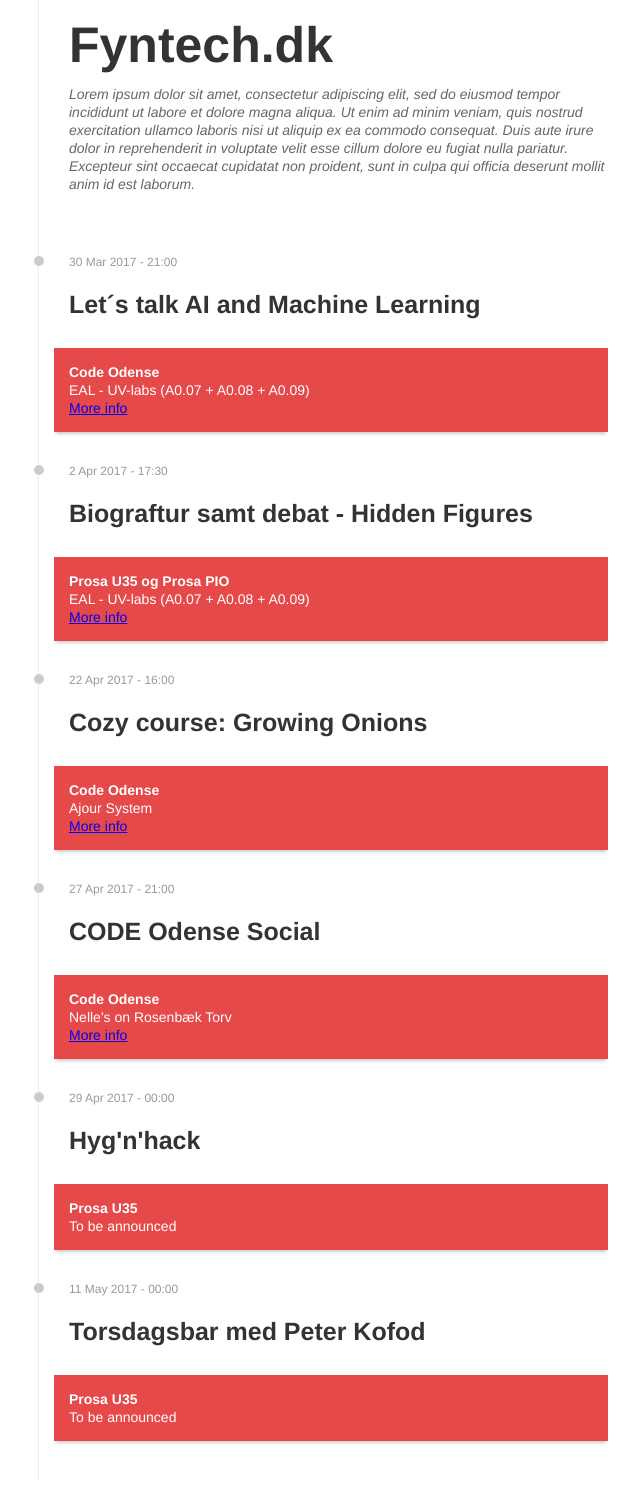
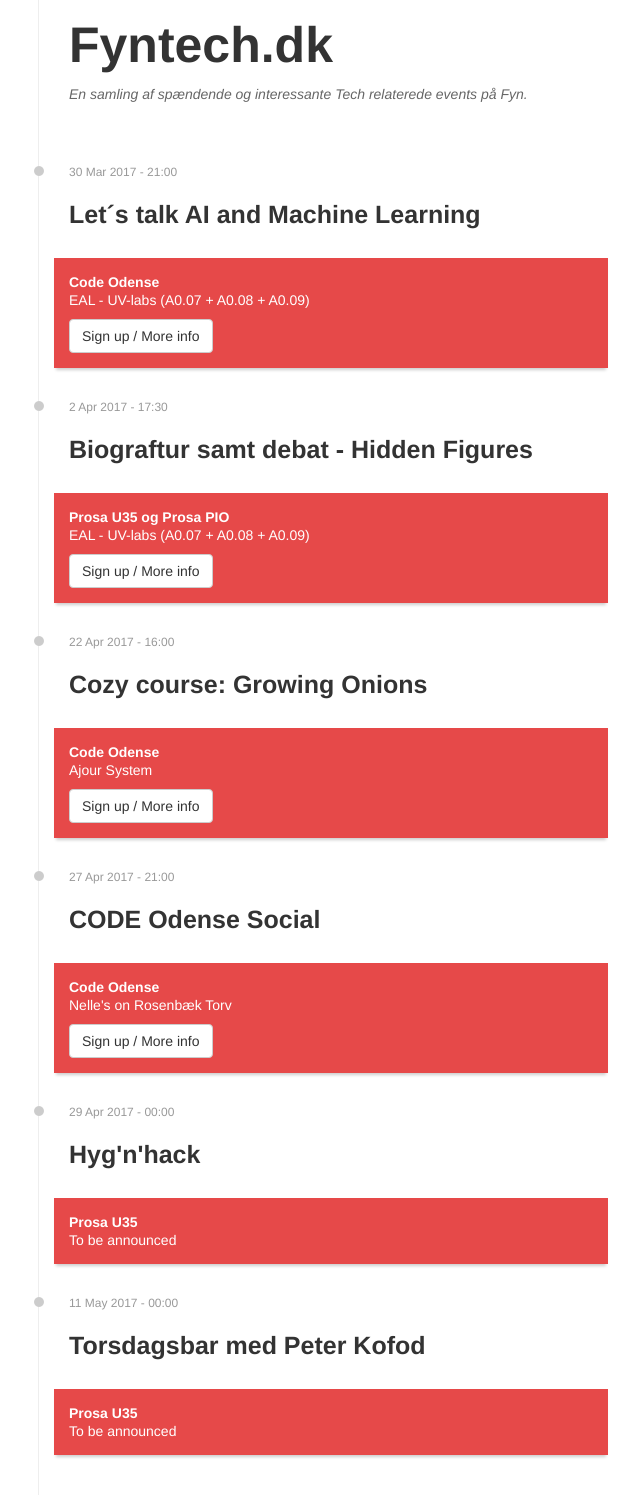
Before and after one commit to fyntech/fyntech, a Jekyll site: the page built from index.html, in a window 1280 px wide. Shown: the whole page, without its empty margins (317-957 px from the left). Built offline with Jekyll 4.4.1, drawn with Linux system fonts in a browser that asks for light colours.

Commit message:
Added old description and button signup button

```diff
--- a/assets/style.scss
+++ b/assets/style.scss
@@ -36,6 +36,39 @@
 h2 {
   font-size: 2.5rem;
   line-height: 2.7rem;
+}
+
+.btn {
+  display: inline-block;
+  padding: 6px 12px;
+  margin-bottom: 0;
+  font-size: 14px;
+  font-weight: 400;
+  line-height: 1.42857143;
+  text-align: center;
+  white-space: nowrap;
+  vertical-align: middle;
+  touch-action: manipulation;
+  cursor: pointer;
+  user-select: none;
+  background-image: none;
+  border: 1px solid transparent;
+  border-radius: 4px;
+  text-decoration: none;
+  color: #333;
+  background-color: #fff;
+  border-color: #ccc;
+
+  &:focus {
+    color: #333;
+    background-color: #e6e6e6;
+    border-color: #8c8c8c;
+  }
+  &:hover {
+    color: #333;
+    background-color: #e6e6e6;
+    border-color: #adadad;
+  }
 }
 
 .wrapper {
@@ -114,7 +147,7 @@
   }
 
   .event-url {
-    display: block;
+    margin-top: 10px;
   }
 
   .colorful {
--- a/index.html
+++ b/index.html
@@ -5,7 +5,7 @@
     <div class="events-header">
       <h1>Fyntech.dk</h1>
       <div class="events-description">
-        Lorem ipsum dolor sit amet, consectetur adipiscing elit, sed do eiusmod tempor incididunt ut labore et dolore magna aliqua. Ut enim ad minim veniam, quis nostrud exercitation ullamco laboris nisi ut aliquip ex ea commodo consequat. Duis aute irure dolor in reprehenderit in voluptate velit esse cillum dolore eu fugiat nulla pariatur. Excepteur sint occaecat cupidatat non proident, sunt in culpa qui officia deserunt mollit anim id est laborum.
+        En samling af spændende og interessante Tech relaterede events på Fyn.
       </div>
     </div>
 
@@ -32,7 +32,7 @@
             </div>
           {% endif %}
           {% if event.link and event.link != "" %}
-            <a class="event-url" property="url" href="{{ event.link }}" target="_blank">More info</a>
+            <a class="event-url btn" property="url" href="{{ event.link }}" target="_blank">Sign up / More info</a>
           {% endif %}
         </section>
       </div>
```
